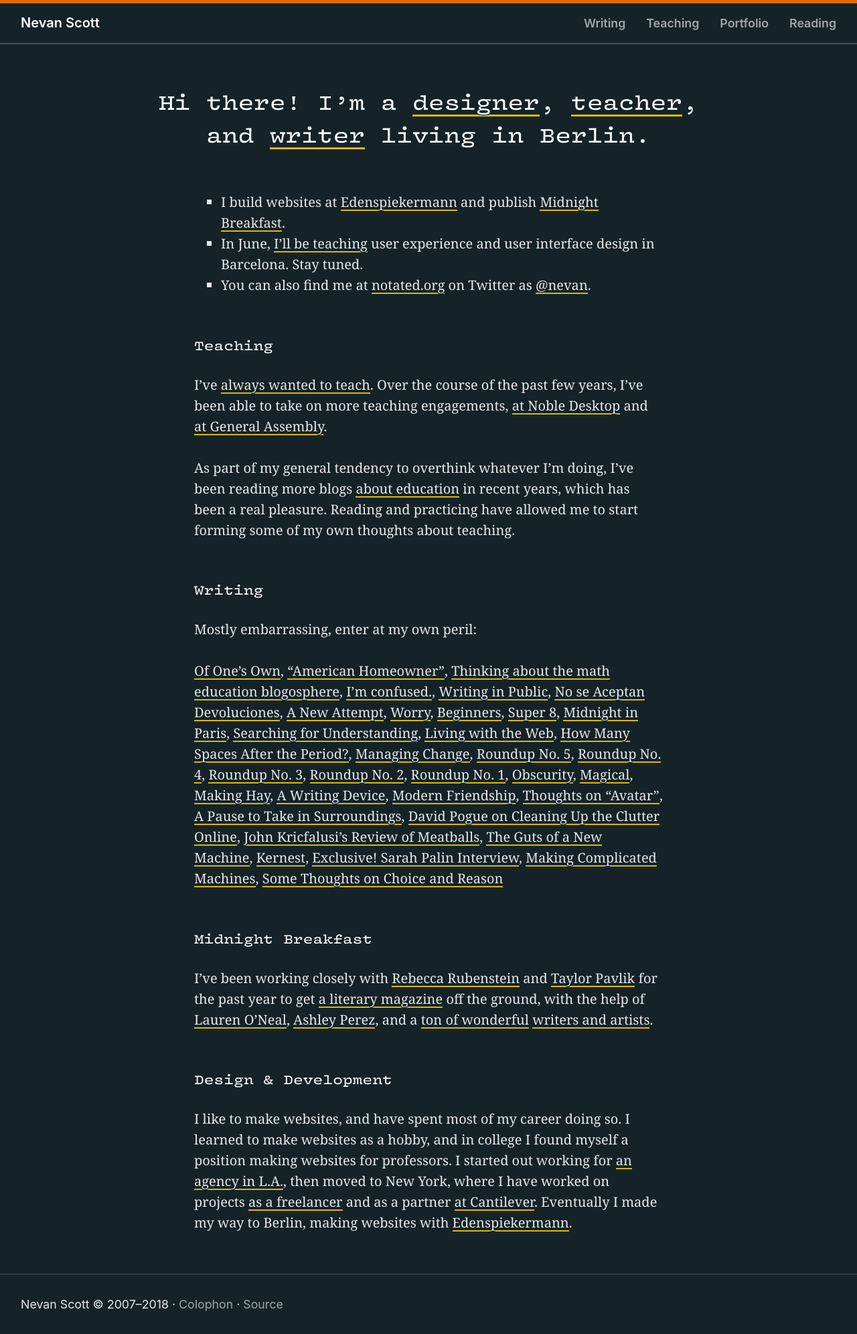
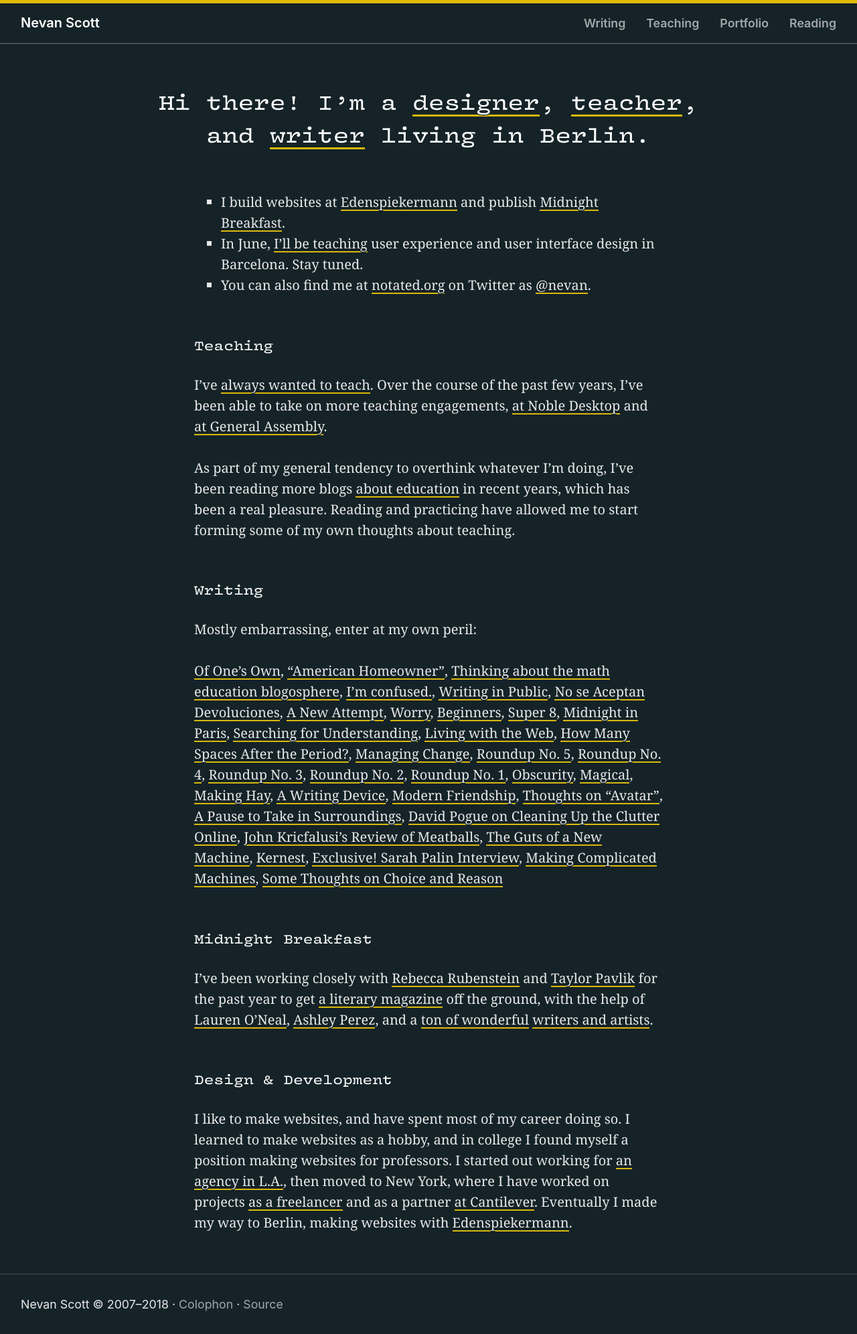
Before and after one commit to nevanscott/nevanscott.github.io, a Jekyll site: the page built from index.md, in a window 1280 px wide. Shown: the whole page at 67% size. Built offline with Jekyll 4.4.1, drawn with Linux system fonts in a browser that asks for light colours; some web fonts are replaced.

Commit message:
Leave the brand color alone on dusk

```diff
--- a/_sass/globals/_color.scss
+++ b/_sass/globals/_color.scss
@@ -67,7 +67,7 @@ $secondary-hue-900: ($secondary-hue + 4 * $hue-spread);
   --thin-stroke-color: #{ rgba(255,255,255,.25) };
 }
 [data-lightingmode=dusk] {
-  --brand-stroke-color: #{ hsl($accent-hue-350,95,45) };
+  --brand-stroke-color: #{ hsl($accent-hue-500,95,45) };
   --button-color: #{ hsl($accent-hue-300,95,40) };
   --button-color--hover: #{ hsl($accent-hue-200,95,30) };
   --link-stroke-color: #{ hsl($accent-hue-500,90,45) };
```
